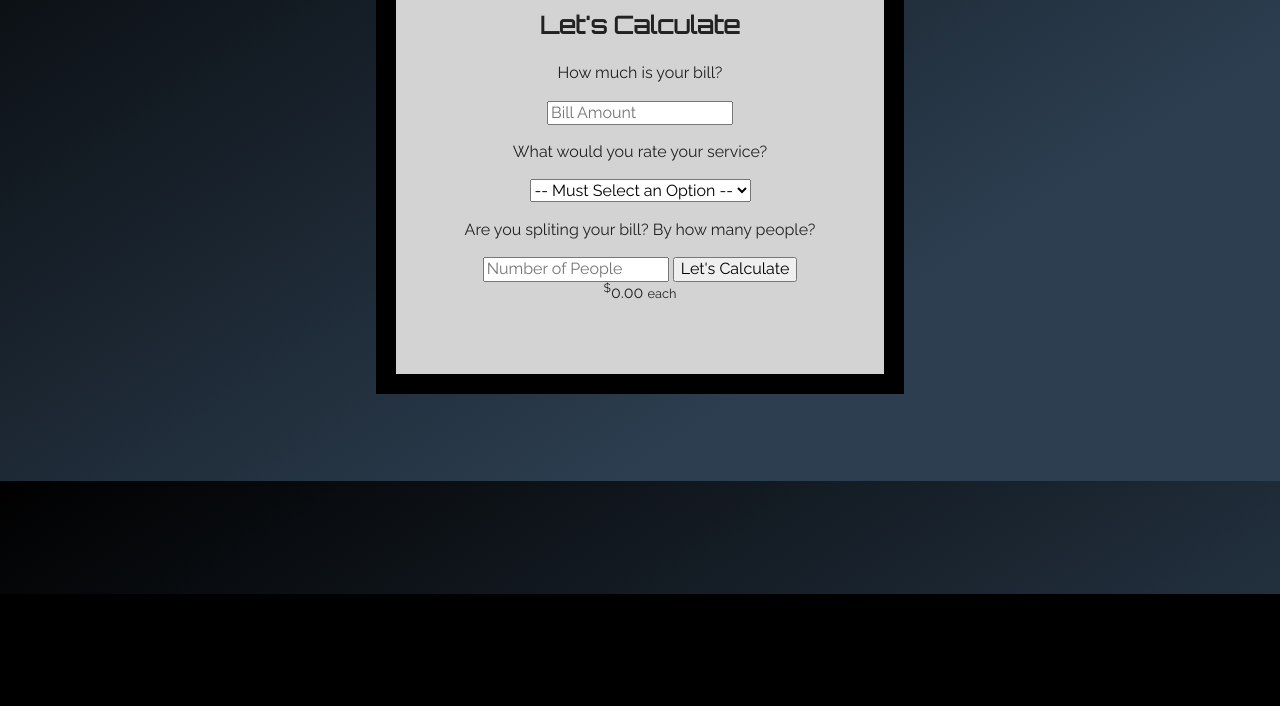
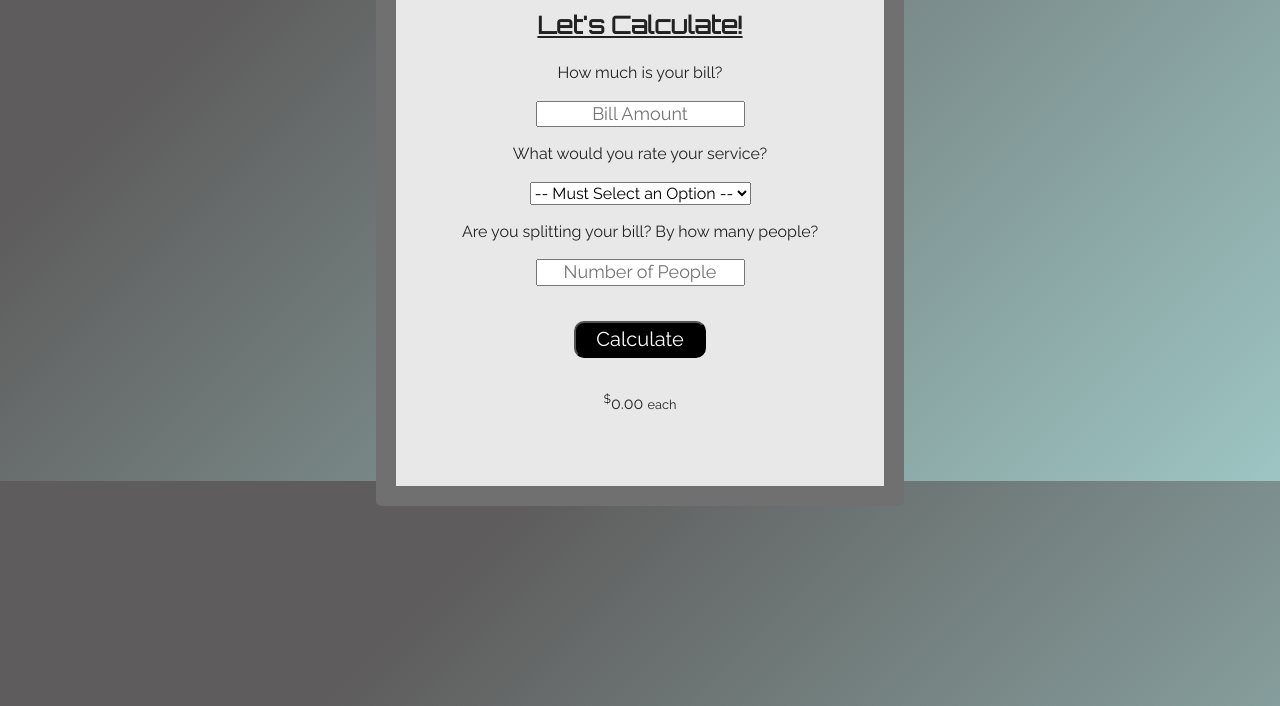
Before and after one commit to nath248/tip-calculator-javascript, a website: page index.html in a window 1280 px wide. Shown: the part 319-1025 px from the top of the page. Before the commit the page ends 913 px from the top, so only its background shows below. Drawn offline with Linux system fonts and the light colour scheme.

Commit message:
Add more styles and javascript variables

```diff
--- a/css/main.css
+++ b/css/main.css
@@ -88,8 +88,8 @@ textarea {
    ========================================================================== */
 
 body {
-  background-color: #000000;
-  background-image: linear-gradient(147deg, #000000 0%, #2c3e50 74%);
+  background-color: #9dc5c3;
+  background-image: linear-gradient(315deg, #9dc5c3 0%, #5e5c5c 74%);
   background-attachment: fixed;
   font-family: 'Raleway', sans-serif;
 }
@@ -100,12 +100,34 @@ body {
   margin: 200px auto;
   padding: 20px 20px 70px 20px;
   text-align: center;
-  background-color: #D3D3D3;
-  border: 20px solid black;
+  background-color: #E8E8E8;
+  border: 20px solid #707070;
+  border-radius: 5px;
 }
 
 h1, h2 {
   font-family: 'Orbitron', sans-serif;
+  text-decoration: underline;
+}
+
+input, option {
+  text-align: center;
+  font-size: 18px;
+  color: black;
+}
+
+button {
+  background-color: black;
+  color: white;
+  margin: 35px 0;
+  padding: 5px 20px;
+  border-radius: 10px;
+  font-size: 20px;
+}
+
+button:hover {
+  background-color: white;
+  color: black;
 }
 
 
--- a/index.html
+++ b/index.html
@@ -27,22 +27,23 @@
 <body>
   <div class="container">
     <h1>Tip Calculator</h1>
-    <h2>Let's Calculate</h2>
+    <h2>Let's Calculate!</h2>
     <div class="calculator">
       <form>
         <p>How much is your bill?</p>
         <input type="text" id="bill-amount" name="bill-amount" placeholder="Bill Amount" required>
         <p>What would you rate your service?</p>
-        <select name="dropdown" id="dropdown">
+        <select name="service" id="service">
           <option disabled selected value="0">-- Must Select an Option --</option>
           <option value="0.3">30&#37; &#45; Outstanding</option>
           <option value="0.25">25&#37; &#45; Great</option>
           <option value="0.15">15&#37; &#45; Good</option>
           <option value="0.1">10&#37; &#45; Okay</option>
         </select>
-        <p>Are you spliting your bill? By how many people?</p>
+        <p>Are you splitting your bill? By how many people?</p>
         <input type="text" id="bill-split" name="bill-split" placeholder="Number of People" required>
-        <button type="button" id="calculate" name="button">Let's Calculate</button>
+        <br>
+        <button type="button" id="calculate" name="button">Calculate</button>
       </form>
       <div class="calculator-end">
         <sup>$</sup><span id="tip">0.00</span>
--- a/js/main.js
+++ b/js/main.js
@@ -0,0 +1,12 @@
+function calculateTip() {
+  var billAmount = document.querySelector("#bill-amount");
+  var serviceQuality = document.querySelector("#service");
+  var numOfPeople = document.querySelector("#bill-split");
+
+  if (billAmount === "" || serviceQuality == 0) {
+    alert("Please enter values");
+    return;
+  }
+
+  }
+}
```
